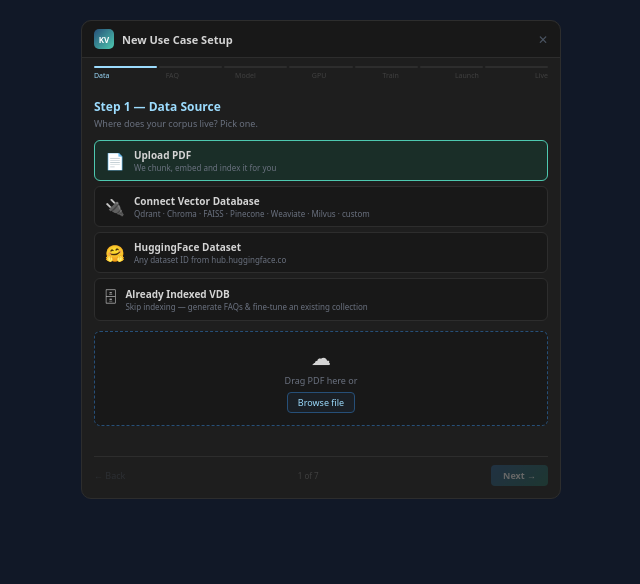
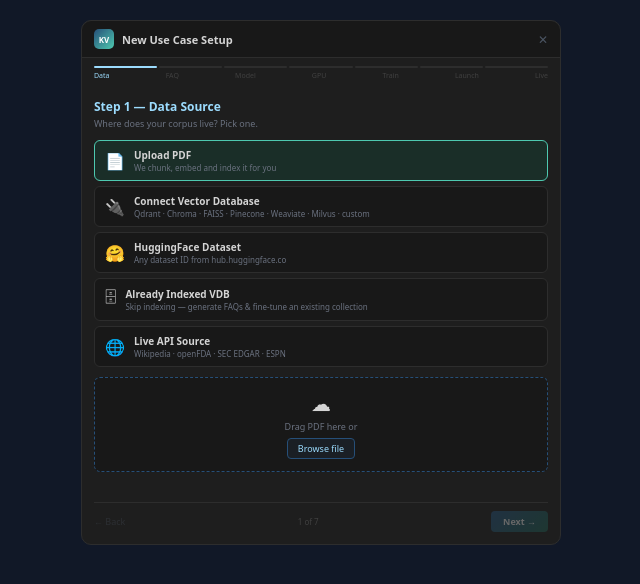
Before and after one commit to hemantcgi/kvforge, a Python web app: template templates/studio/wizard.html in a window 1280 px wide. Shown: the top 584 px of the page, without its empty margins (319-959 px from the left). Run offline with Jinja, Linux system fonts and the light colour scheme; the template is opened without the code that fills it, so the values that code supplies are empty.

Commit message:
feat: add Live API Source card to wizard Step 1 (wikipedia/fda/edgar/espn)
Adds a 5th source-type card "Live API Source" to wizard Step 1 with a
conditional sub-panel showing per-type config fields for Wikipedia, openFDA,
SEC EDGAR, and ESPN. Wires selApiType(), selectSource() panel toggle, and
launchPipeline() payload collection. buildReview() now renders the API source.

Co-Authored-By: Claude Sonnet 4.6 <noreply@anthropic.com>

```diff
--- a/templates/studio/wizard.html
+++ b/templates/studio/wizard.html
@@ -281,6 +281,61 @@ h2 { color: #d4d4d4; font-size: 15px; margin-bottom: 4px; }
             <div>
               <div class="src-title">Already Indexed VDB</div>
               <div class="src-sub">Skip indexing — generate FAQs &amp; fine-tune an existing collection</div>
+            </div>
+          </div>
+          <div class="src-card unsel" data-src="api" onclick="selectSource('api')">
+            <span class="src-icon">🌐</span>
+            <div>
+              <div class="src-title">Live API Source</div>
+              <div class="src-sub">Wikipedia · openFDA · SEC EDGAR · ESPN</div>
+            </div>
+          </div>
+        </div>
+
+        <!-- API Source sub-panel (shown when src=api is selected) -->
+        <div id="api-src-panel" style="display:none;margin-top:8px;">
+          <div style="font-size:9px;font-weight:700;text-transform:uppercase;letter-spacing:.07em;color:#4ec9b0;margin-bottom:6px;padding-bottom:3px;border-bottom:1px solid #2d2d2d;">API Source Config</div>
+          <div style="display:flex;gap:5px;flex-wrap:wrap;margin-bottom:8px;" id="api-type-pills">
+            <div class="src-card unsel" style="padding:4px 9px;flex-direction:row;gap:6px;" data-api="wikipedia" onclick="selApiType(this)">
+              <span style="font-size:12px;">📖</span>
+              <div><div class="src-title">Wikipedia</div></div>
+            </div>
+            <div class="src-card unsel" style="padding:4px 9px;flex-direction:row;gap:6px;" data-api="fda" onclick="selApiType(this)">
+              <span style="font-size:12px;">💊</span>
+              <div><div class="src-title">openFDA</div></div>
+            </div>
+            <div class="src-card unsel" style="padding:4px 9px;flex-direction:row;gap:6px;" data-api="edgar" onclick="selApiType(this)">
+              <span style="font-size:12px;">📋</span>
+              <div><div class="src-title">SEC EDGAR</div></div>
+            </div>
+            <div class="src-card unsel" style="padding:4px 9px;flex-direction:row;gap:6px;" data-api="espn" onclick="selApiType(this)">
+              <span style="font-size:12px;">🏈</span>
+              <div><div class="src-title">ESPN Sports</div></div>
+            </div>
+          </div>
+          <!-- Per-type config fields -->
+          <div id="api-cfg-wikipedia" class="api-cfg-panel" style="display:none;">
+            <div class="field"><div class="flabel">Topics (comma-sep article titles)</div>
+              <input class="finput" id="api-wiki-topics" type="text" placeholder="Python_(programming_language),NumPy"/></div>
+          </div>
+          <div id="api-cfg-fda" class="api-cfg-panel" style="display:none;">
+            <div class="field"><div class="flabel">Drug Name (brand or generic)</div>
+              <input class="finput" id="api-fda-drug" type="text" placeholder="aspirin"/></div>
+          </div>
+          <div id="api-cfg-edgar" class="api-cfg-panel" style="display:none;">
+            <div class="row2">
+              <div class="field"><div class="flabel">Ticker</div>
+                <input class="finput" id="api-edgar-ticker" type="text" placeholder="AAPL"/></div>
+              <div class="field"><div class="flabel">Form Type</div>
+                <input class="finput" id="api-edgar-form" type="text" placeholder="10-K" value="10-K"/></div>
+            </div>
+          </div>
+          <div id="api-cfg-espn" class="api-cfg-panel" style="display:none;">
+            <div class="row2">
+              <div class="field"><div class="flabel">Sport</div>
+                <input class="finput" id="api-espn-sport" type="text" placeholder="football"/></div>
+              <div class="field"><div class="flabel">League</div>
+                <input class="finput" id="api-espn-league" type="text" placeholder="nfl"/></div>
             </div>
           </div>
         </div>
@@ -687,6 +742,7 @@ function selectSource(src) {
   document.getElementById('src-vdb-panel').style.display = (src === 'vdb') ? '' : 'none';
   document.getElementById('src-hf-panel').style.display = (src === 'hf') ? '' : 'none';
   document.getElementById('src-existing-panel').style.display = (src === 'existing') ? '' : 'none';
+  document.getElementById('api-src-panel').style.display = (src === 'api') ? 'block' : 'none';
 
   // Reset next button when source type changes
   const btn = document.getElementById('step1-next');
@@ -695,6 +751,8 @@ function selectSource(src) {
   } else if (src === 'existing') {
     btn.disabled = true; // enabled after UC is selected
     loadExistingUCs();
+  } else if (src === 'api') {
+    btn.disabled = false; // API type selected by user; allow proceeding
   } else {
     btn.disabled = true;
   }
@@ -734,6 +792,17 @@ function selectExistingUC(ucId) {
     status.textContent = `✓ "${ucId}" selected — indexing will be skipped`;
     status.className = 'status-line status-ok';
   }
+}
+
+// ── API Source Type Selection ──
+function selApiType(pill) {
+  document.querySelectorAll('#api-type-pills [data-api]').forEach(p => {
+    p.classList.remove('sel'); p.classList.add('unsel');
+  });
+  pill.classList.add('sel'); pill.classList.remove('unsel');
+  document.querySelectorAll('.api-cfg-panel').forEach(p => p.style.display='none');
+  const panel = document.getElementById('api-cfg-'+pill.dataset.api);
+  if (panel) panel.style.display = 'block';
 }
 
 // ── PDF Upload ──
@@ -1104,10 +1173,11 @@ function collectLoraParams() {
 function buildReview() {
   const d = WIZARD.data;
   document.getElementById('review-source').textContent =
-    d.existing_uc ? `Existing VDB · ${d.uc_id} (skip indexing)`
-    : d.pdf        ? `PDF · ${d.pdf.filename} · ~${d.pdf.estimated_chunks} chunks`
-    : d.vdb        ? `VDB · ${d.vdb.type} · ${d.vdb.host || d.vdb.base_url || ''}`
-                   : `HuggingFace · ${d.hf_repo || 'not configured'}`;
+    d.existing_uc          ? `Existing VDB · ${d.uc_id} (skip indexing)`
+    : d.pdf                ? `PDF · ${d.pdf.filename} · ~${d.pdf.estimated_chunks} chunks`
+    : d.vdb                ? `VDB · ${d.vdb.type} · ${d.vdb.host || d.vdb.base_url || ''}`
+    : d.source_type==='api' ? `Live API · ${d.api_type || 'not selected'}`
+                             : `HuggingFace · ${d.hf_repo || 'not configured'}`;
   document.getElementById('review-model').textContent = d.model_id || '—';
   document.getElementById('review-gpu').textContent = d.gpu_id != null ? `GPU ${d.gpu_id}` : '—';
   document.getElementById('review-faq').textContent = d.faq_mode || d.gen_mode || 'not configured';
@@ -1123,6 +1193,22 @@ function buildReview() {
 async function launchPipeline() {
   const btn = document.getElementById('launch-btn');
   btn.disabled = true;
+
+  // Collect API source config if applicable
+  if (WIZARD.data.source_type === 'api') {
+    const apiType = document.querySelector('#api-type-pills .sel')?.dataset.api;
+    WIZARD.data.api_type = apiType;
+    if (apiType === 'wikipedia') WIZARD.data.api_topics = document.getElementById('api-wiki-topics').value;
+    if (apiType === 'fda') WIZARD.data.api_drug = document.getElementById('api-fda-drug').value;
+    if (apiType === 'edgar') {
+      WIZARD.data.api_ticker = document.getElementById('api-edgar-ticker').value;
+      WIZARD.data.api_form = document.getElementById('api-edgar-form').value;
+    }
+    if (apiType === 'espn') {
+      WIZARD.data.api_sport = document.getElementById('api-espn-sport').value;
+      WIZARD.data.api_league = document.getElementById('api-espn-league').value;
+    }
+  }
 
   if (WIZARD.data.existing_uc) {
     // ── Existing UC: skip creation + indexing, go straight to FAQ generation ──
```
